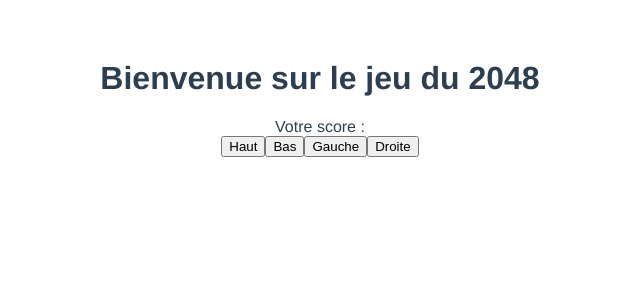
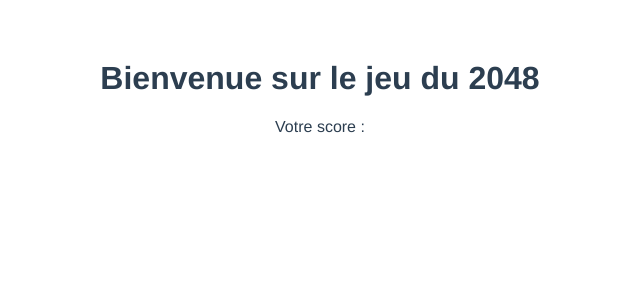
Before and after one commit to louzito/2048-vuejs, a Vue app: page /#/ in a window 1280 px wide. Shown: the top 300 px of the page, without its empty margins (320-960 px from the left). Built offline with nearby package versions, Linux system fonts and the light colour scheme.

Commit message:
keyup event in board

```diff
--- a/src/components/Home.vue
+++ b/src/components/Home.vue
@@ -1,15 +1,9 @@
 <template>
-  <div class="jeu">
+  <div class="jeu" @keyup.space="method()">
     <div id="header-game">
         Votre score :
     </div>
     <div id="board-game">
-    </div>
-    <div>
-      <button>Haut</button>
-      <button>Bas</button>
-      <button>Gauche</button>
-      <button>Droite</button>
     </div>
   </div>
 </template>
@@ -20,18 +14,42 @@ import board from '@/utils/board.js'
 
 export default {
   name: 'Home',
+  methods: {
+     myMethod: function (event) {
+          var expr = event.which;
+          switch (expr) {
+              case 37:
+                board.move('left')
+                console.log('gauche')
+                break;
+              case 38:
+                board.move('up')
+                console.log('haut')
+                break;
+              case 39:
+                board.move('right')
+                console.log('droite')
+                break;
+              case 40:
+                board.move('down')
+                console.log('bas')
+                break;
+              default:
+                console.log('nop');
+            }
+          console.log(board)
+          console.log(board.squares)
+
+
+        }
+  },
   created() {
       board.init(4)
-
-      console.log(board.squares)
-      // la fonction move ne renvoie rien, elle re-calcule juste
-      console.log(board.move('up'))
-      console.log(board.move('down'))
-
-      console.log(board.squares)
+       window.addEventListener('keyup', this.myMethod)
   },
   data () {
     return {
+      keypressed: '',
       boardGame: {}
     }
   }
```
